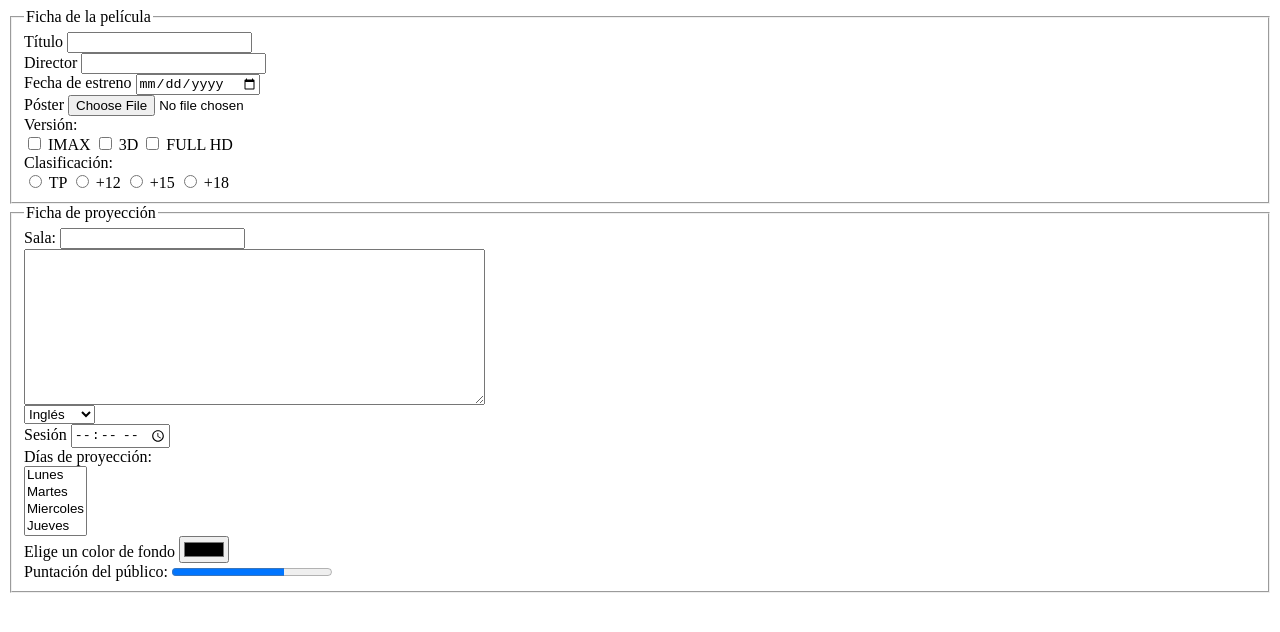
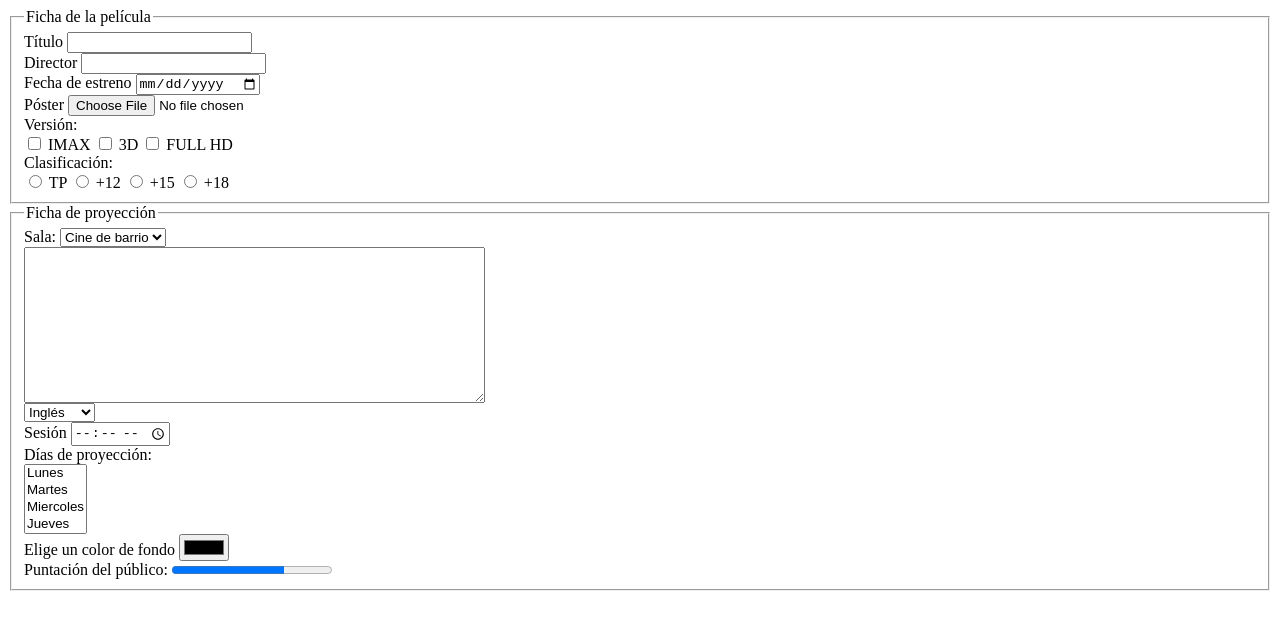
Before and after one commit to DiegoCaroFrechilla/EXERCICIS-M04, a plain HTML site: page Ej06.html in a window 1280 px wide. Drawn offline with Linux system fonts and the light colour scheme.

Commit message:
Formulario

```diff
--- a/Ej06.html
+++ b/Ej06.html
@@ -40,7 +40,12 @@
             <fieldset>
                 <legend>Ficha de proyección</legend>
                 <label>Sala:</label>
-                <input type="text">
+                <select>
+                    <option>Cine de barrio</option>
+                    <option>Cine Yelmo</option>
+                    <option>Cinesa</option>
+                    <option>Cines Full HD</option>
+                </select>
                 <br>
                 <textarea  rows="10" cols="55"></textarea>
                 <br>
```
